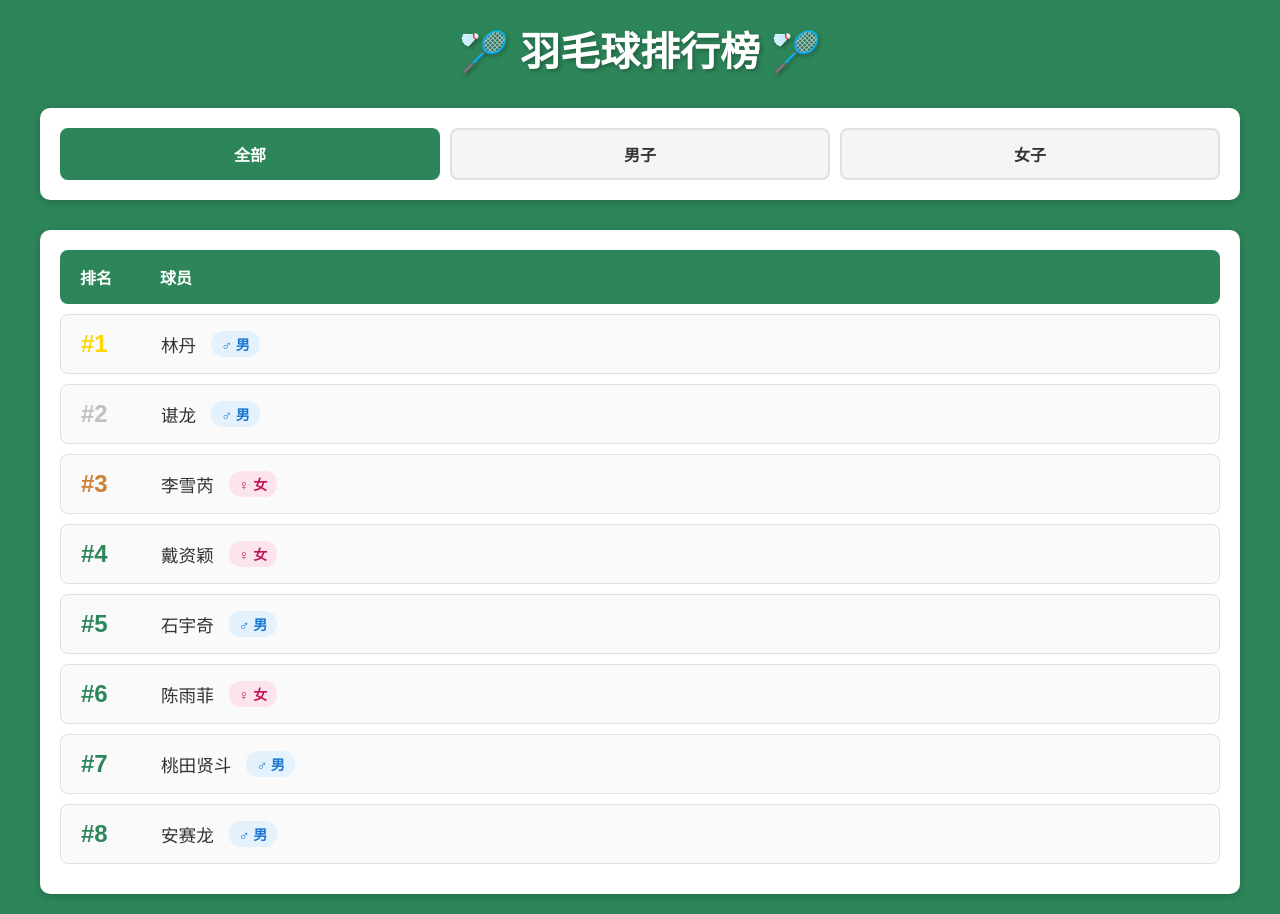
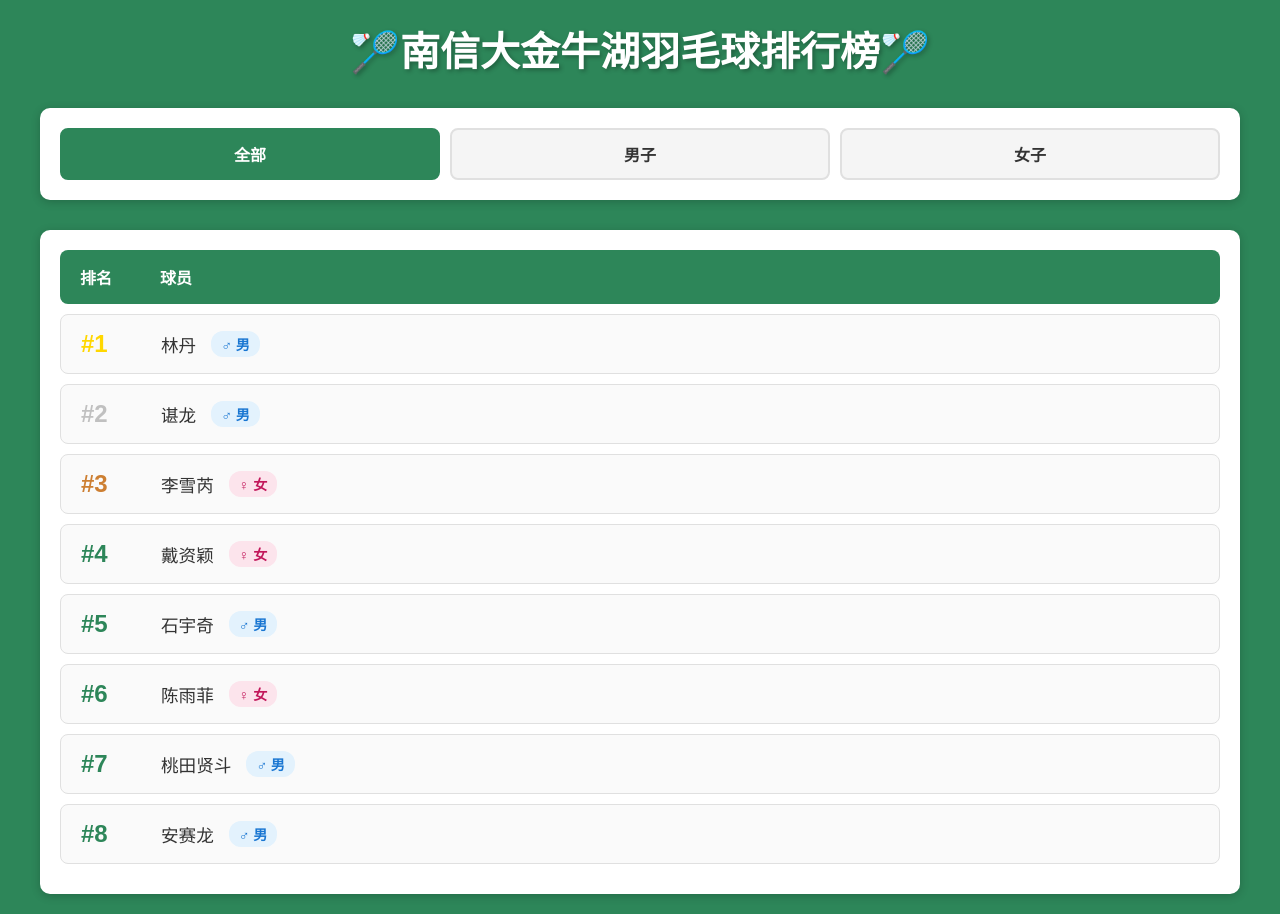
Before and after one commit to cyq20050302/jnh, a plain HTML site: page index.html in a window 1280 px wide. Drawn offline with Linux system fonts and the light colour scheme.

```diff
--- a/index.html
+++ b/index.html
@@ -4,7 +4,7 @@
 <head>
   <meta charset="UTF-8">
   <meta name="viewport" content="width=device-width, initial-scale=1.0">
-  <title>羽毛球排行榜</title>
+  <title>🏸羽毛球排行榜🏸</title>
   <style>
     * {
       margin: 0;
@@ -231,7 +231,7 @@
 
 <body>
   <div class="container">
-    <h1>🏸 羽毛球排行榜 🏸</h1>
+    <h1>🏸南信大金牛湖羽毛球排行榜🏸</h1>
 
     <div class="controls">
       <div class="tabs">
```
